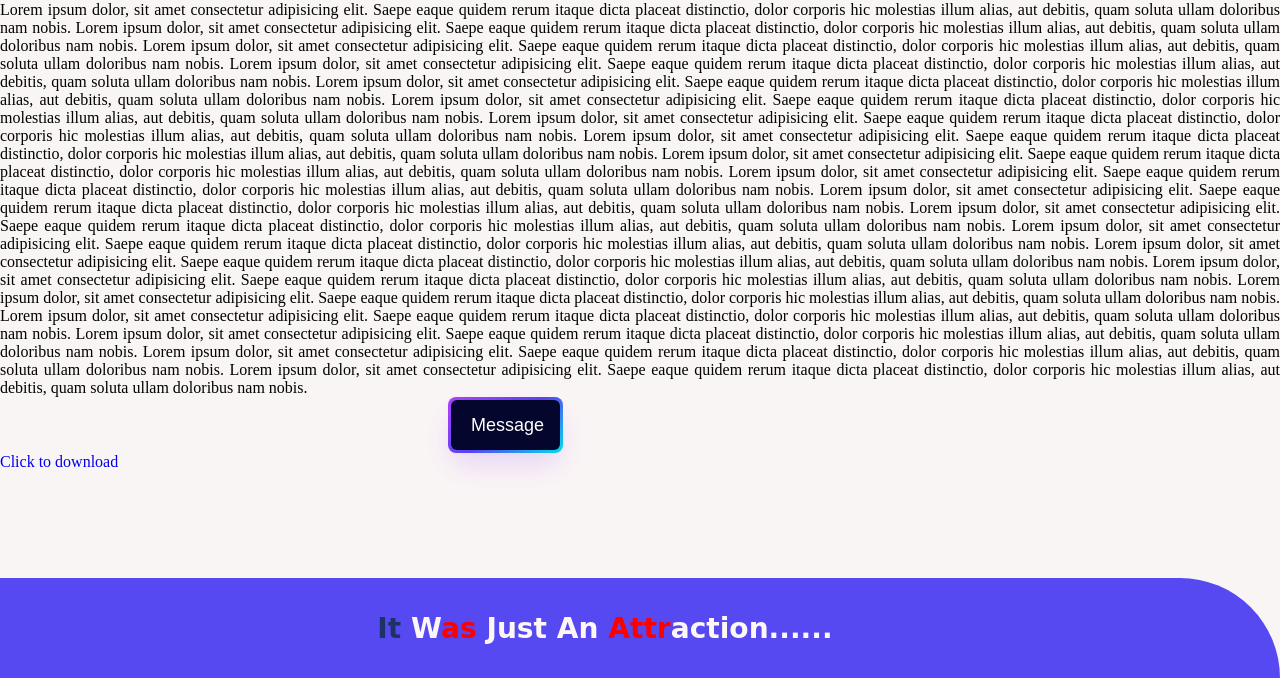
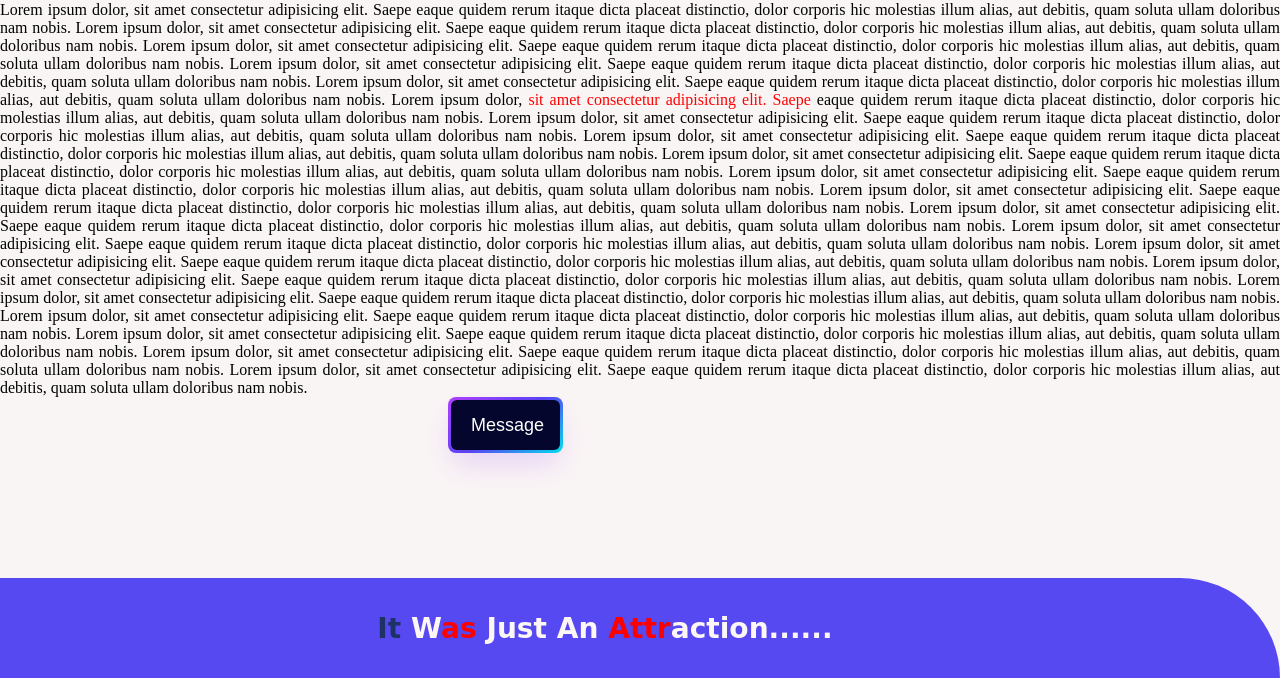
Before and after one commit to Nirmal0916/Nirmal0916.github.io, a plain HTML site: page Pro.M/index.html in a window 1280 px wide. Shown: the part 122-800 px from the top of the page. Drawn offline with Linux system fonts and the light colour scheme; a web font is replaced by a local one.

Commit message:
Add files via upload
Changed

```diff
--- a/Pro.M/index.html
+++ b/Pro.M/index.html
@@ -21,7 +21,7 @@
                 Lorem ipsum dolor, sit amet consectetur adipisicing elit. Saepe eaque quidem rerum itaque dicta placeat distinctio, dolor corporis hic molestias illum alias, aut debitis, quam soluta ullam doloribus nam nobis.
                 Lorem ipsum dolor, sit amet consectetur adipisicing elit. Saepe eaque quidem rerum itaque dicta placeat distinctio, dolor corporis hic molestias illum alias, aut debitis, quam soluta ullam doloribus nam nobis.
                 Lorem ipsum dolor, sit amet consectetur adipisicing elit. Saepe eaque quidem rerum itaque dicta placeat distinctio, dolor corporis hic molestias illum alias, aut debitis, quam soluta ullam doloribus nam nobis.
-                Lorem ipsum dolor, sit amet consectetur adipisicing elit. Saepe eaque quidem rerum itaque dicta placeat distinctio, dolor corporis hic molestias illum alias, aut debitis, quam soluta ullam doloribus nam nobis.
+                Lorem ipsum dolor, <span>sit amet consectetur adipisicing elit. Saepe</span>  eaque quidem rerum itaque dicta placeat distinctio, dolor corporis hic molestias illum alias, aut debitis, quam soluta ullam doloribus nam nobis.
                 Lorem ipsum dolor, sit amet consectetur adipisicing elit. Saepe eaque quidem rerum itaque dicta placeat distinctio, dolor corporis hic molestias illum alias, aut debitis, quam soluta ullam doloribus nam nobis.
                 Lorem ipsum dolor, sit amet consectetur adipisicing elit. Saepe eaque quidem rerum itaque dicta placeat distinctio, dolor corporis hic molestias illum alias, aut debitis, quam soluta ullam doloribus nam nobis.
                 Lorem ipsum dolor, sit amet consectetur adipisicing elit. Saepe eaque quidem rerum itaque dicta placeat distinctio, dolor corporis hic molestias illum alias, aut debitis, quam soluta ullam doloribus nam nobis.
@@ -50,18 +50,17 @@
         <div id="foot">
             <h3> <span style="color: #1e3266;">It</span>  W<span>as</span> Just An <span style="color: red">Attr</span>action...... </h3>
         </div>
-<a href="ourapp://www.ourdomain.com/files/12345"
-   fallbackhref="http://www.ourdomain.com/buyourapp">Click to download</a>
-    </section>
 
 
+
+    </section>
 </body>
 <script>
 
     myFunc = () => {
-    var con = window.confirm("Are you sure?");
+    var con = window.confirm("Are you sure that you want to message me?");
     if(con == true){
-        window.open("https://www.facebook.com/nishan.basnet.33449")
+        window.open("https://www.messenger.com/t/100029773268229")
     }
 }
 </script>
--- a/Pro.M/style.css
+++ b/Pro.M/style.css
@@ -22,6 +22,7 @@ font-family: 'Festive', cursive;
   background-color: #faf5f5;
   height: 100vh;
   position: relative;
+  width: 100vw;
 }
 #head {
   position: absolute;
@@ -48,13 +49,16 @@ font-family: 'Festive', cursive;
   padding: 0 10px 0 0;
 }
 #body {
-  height: 84vh;
+  height: 85vh;
   color: black;
   overflow: scroll;
 }
 #body .para {
   padding-top: 123px;
   text-align: justify;
+}
+#body .para span {
+  color: red;
 }
 #foot {
   position: absolute;
@@ -127,3 +131,23 @@ button:active {
 a {
   text-decoration: none;
 }
+
+/* Scroll Bar */
+::-webkit-scrollbar {
+  width: 10px;
+}
+
+/* Track */
+::-webkit-scrollbar-track {
+  background: #f1f1f1;
+}
+
+/* Handle */
+::-webkit-scrollbar-thumb {
+  background: #888;
+}
+
+/* Handle on hover */
+::-webkit-scrollbar-thumb:hover {
+  background: #555;
+}
```
